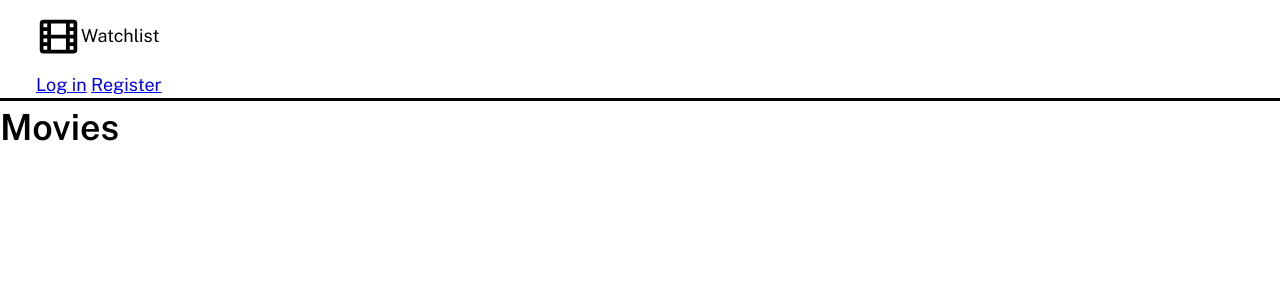
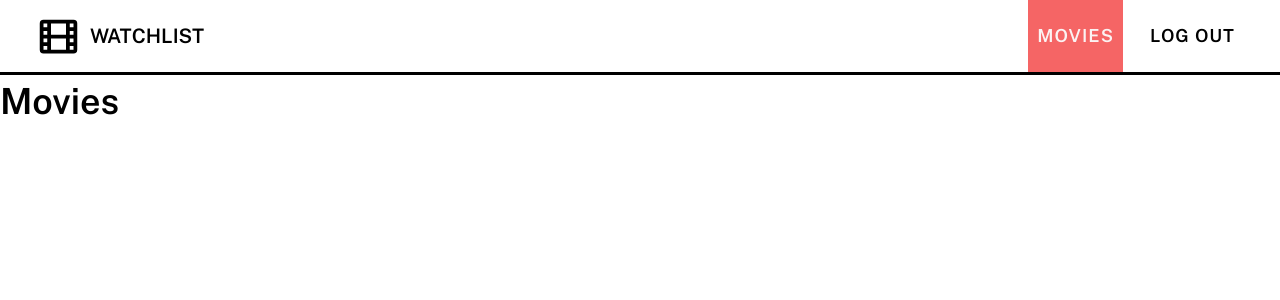
Before and after one commit to Snapcaszz/web_movie_collection, a Flask app: page / in a window 1280 px wide. Shown: the top 300 px of the page. Run offline with Flask 3, Linux system fonts and the light colour scheme.

Commit message:
Finished nav bar and set debug mode on

```diff
--- a/movie_library/static/css/main.css
+++ b/movie_library/static/css/main.css
@@ -66,9 +66,64 @@ body {
   text-decoration: none;
 }
 
+.header__logo:hover{
+  color: var(--accent-colour);
+}
+
+.logo__name {
+  margin-left: 0.5rem;
+  text-transform: uppercase;
+  font-weight: 600;
+  font-size: 20px;
+}
+
 .logo__icon {
   width: 2.5rem;
   height: 2.5rem;
+}
+
+.nav-bar {
+  display: flex;
+  justify-content: space-between;
+  max-width: 75rem;
+  margin: 0 auto;
+}
+
+.nav {
+  display: flex;
+}
+
+.nav__link {
+  display: flex;
+  align-items: center;
+  padding: 0 0.5rem;
+  color: inherit;
+  text-decoration: none;
+}
+
+.nav__link-active {
+  background-color: var(--accent-colour);
+  color: var(--text-light);
+}
+
+.nav__link:not(:last-child) {
+  margin-right: 1rem;
+}
+
+.nav__link:hover {
+  margin-bottom: -3px;
+  border-bottom: var(--border);
+}
+
+.nav__item {
+  font-weight: 600;
+  letter-spacing: 1px;
+  text-transform: uppercase;
+}
+
+.nav__icon {
+  width: 1em;
+  height: 1em;
 }
 
 /* Button styles that we'll share across our site */
--- a/movie_library/templates/layout.html
+++ b/movie_library/templates/layout.html
@@ -15,7 +15,7 @@
     </head>
 
     <body>
-        {{ header("", "") }}
+        {{ header("2", "") }}
         <main class="main">
             {% block main_content %} {% endblock %}
         </main>
```
Also changed, not shown: 1 other file.
